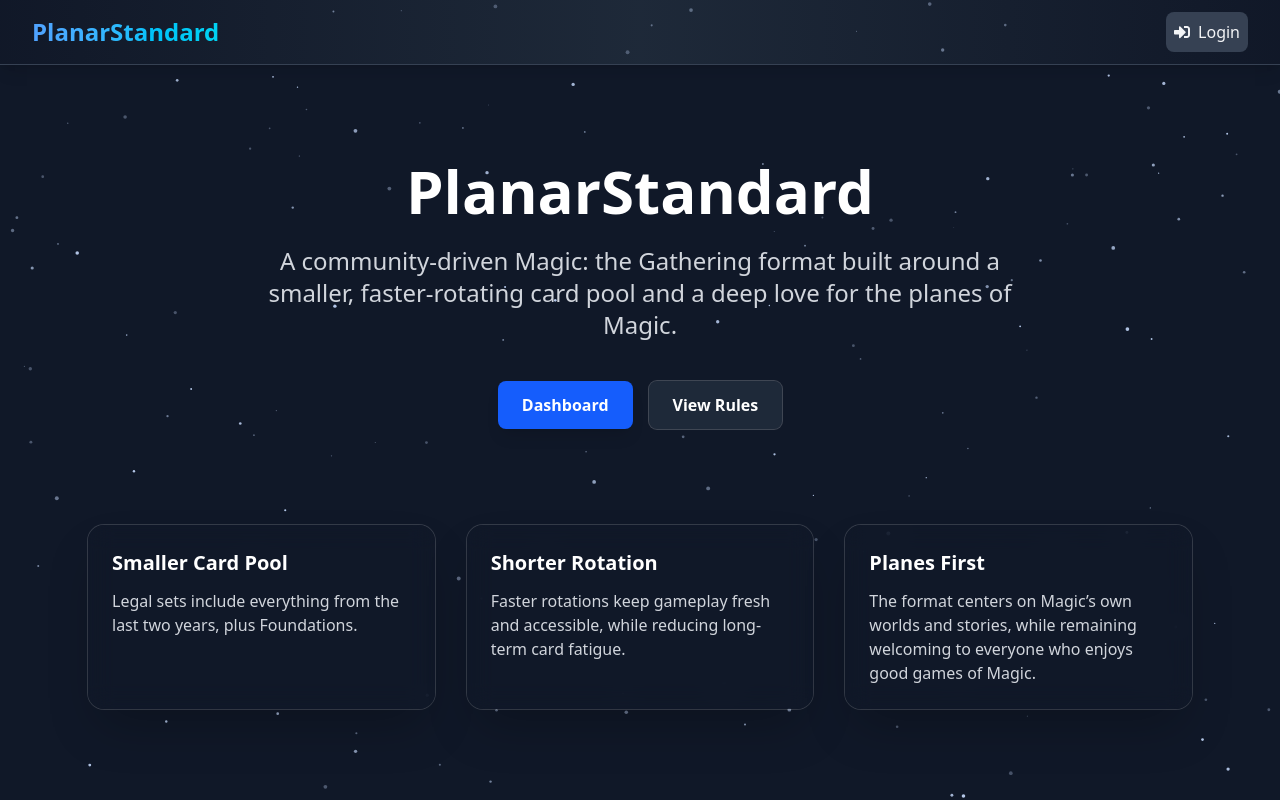
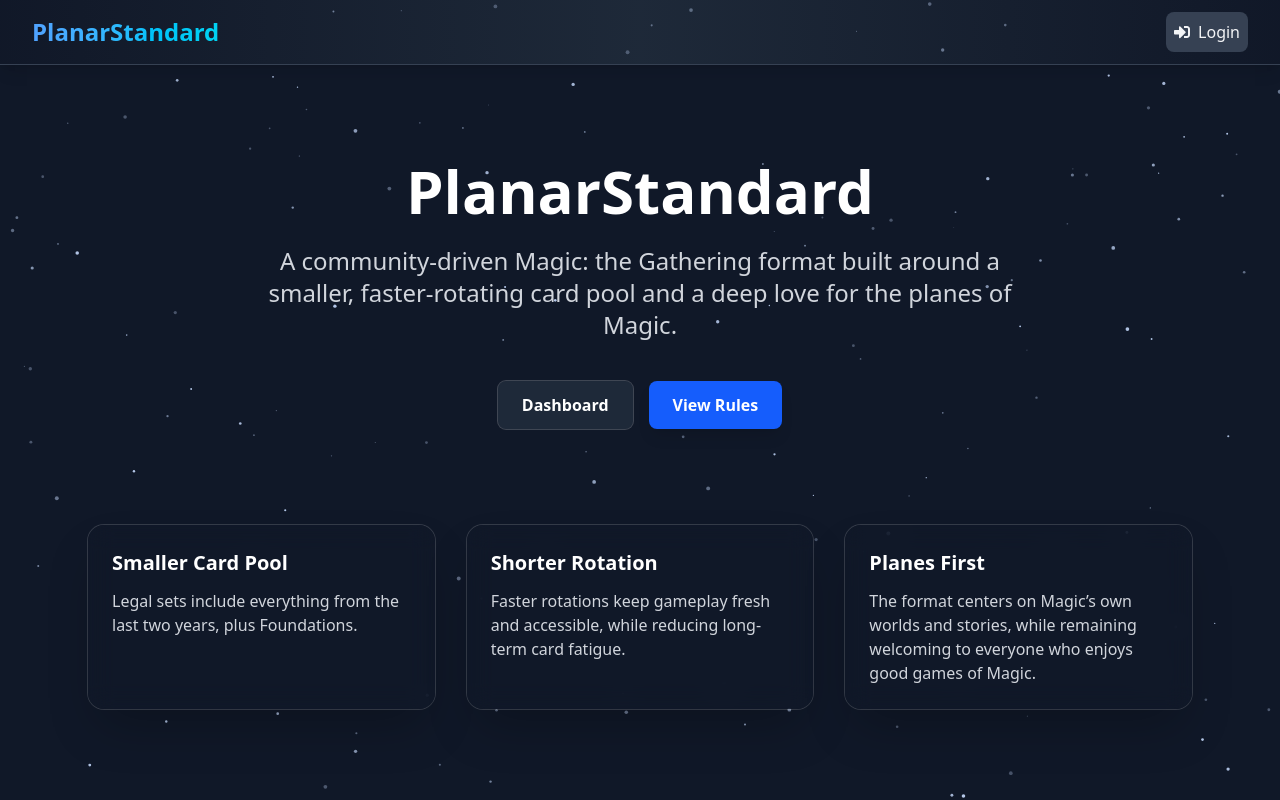
Before and after one commit to PlanarStandardMTG/frontend, a React (Vite) app: page / in a window 1280 px wide. Shown: the top 800 px of the page. Built offline with nearby package versions, Linux system fonts and the light colour scheme; no server answers.

Commit message:
removed main dashboard button for now

```diff
--- a/src/pages/Dashboard.tsx
+++ b/src/pages/Dashboard.tsx
@@ -31,7 +31,7 @@
         <h1 className="text-4xl font-bold mb-4">
           {user ? `Welcome, ${user.username}` : "Dashboard"}
         </h1>
-        <p className="text-gray-300 mb-8">Welcome to your dashboard. This is a placeholder page.</p>
+        <p className="text-gray-300 mb-8">Welcome to your dashboard. THIS PAGE IS A WORK IN PROGRESS.</p>
 
         <div className="grid grid-cols-1 md:grid-cols-3 gap-6">
           <div className="bg-gray-800 rounded-lg p-6 border border-gray-700">
--- a/src/pages/Home.tsx
+++ b/src/pages/Home.tsx
@@ -18,11 +18,13 @@
           </p>
 
           <div className="flex flex-col sm:flex-row items-center justify-center gap-4">
-            <NavigationButton to="/dashboard">
-              Dashboard
-            </NavigationButton>
+            {import.meta.env.MODE === 'development' && (
+              <NavigationButton to="/dashboard" variant="secondary">
+                Dashboard
+              </NavigationButton>
+            )}
 
-            <NavigationButton to="/rules" variant="secondary">
+            <NavigationButton to="/rules">
               View Rules
             </NavigationButton>
           </div>
```
